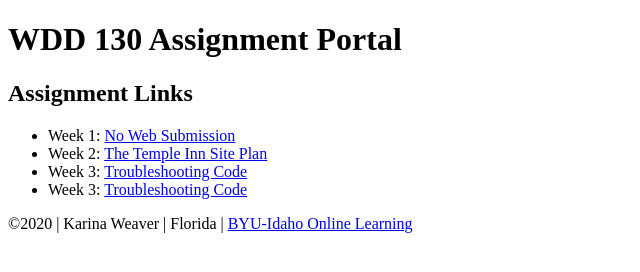
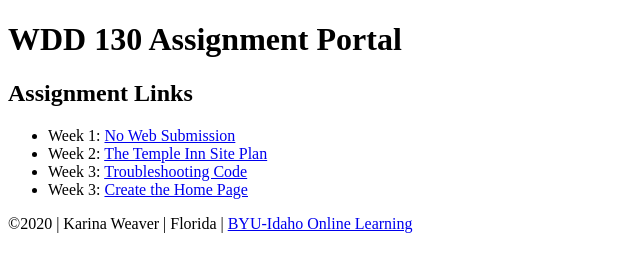
Before and after one commit to col09008/col09008.github.io, a plain HTML site: page index.html in a window 1280 px wide. Shown: the full height of the page, 0-640 px from the left. Drawn offline with Linux system fonts and the light colour scheme.

Commit message:
title change

```diff
--- a/index.html
+++ b/index.html
@@ -15,7 +15,7 @@
           <li>Week 1: <a href="#">No Web Submission</a></li>
           <li>Week 2: <a href="site-plan.html">The Temple Inn Site Plan</a></li>
           <li>Week 3: <a href="fixedhtml.html">Troubleshooting Code</a></li>
-          <li>Week 3: <a href="project/index.html">Troubleshooting Code</a></li>
+          <li>Week 3: <a href="project/index.html">Create the Home Page</a></li>
         </ul>
       </main>
       <footer>
```
